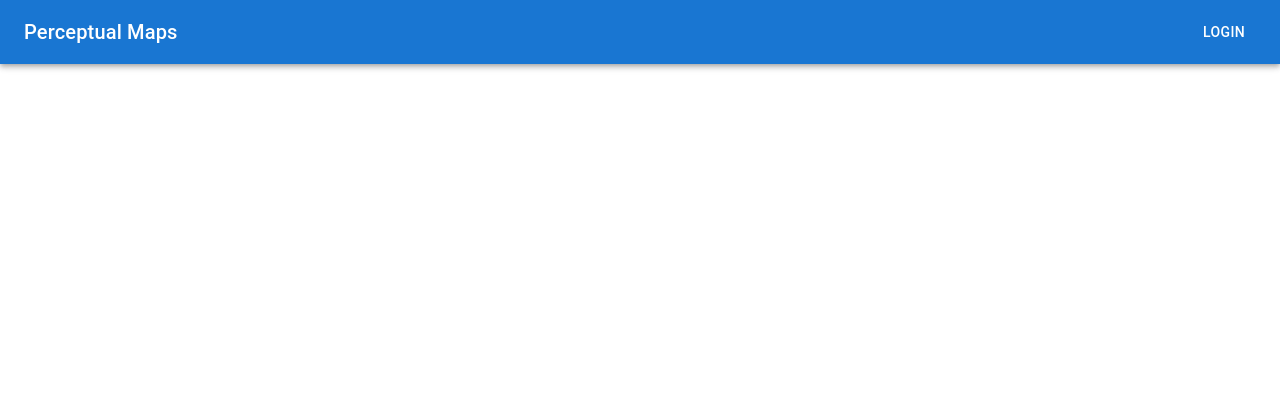
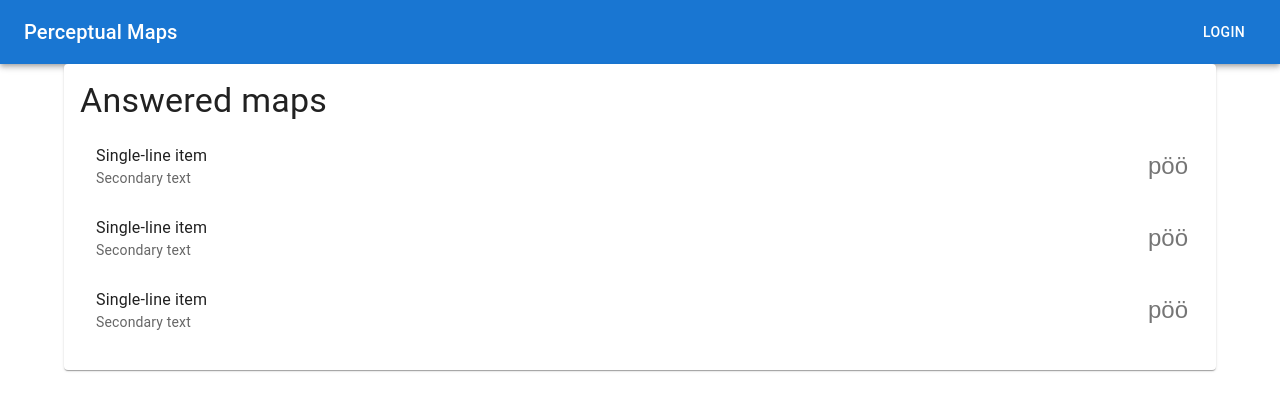
Before and after one commit to akkilp/perceptual-map, a React (Create React App) app in the folder client/: page /home in a window 1280 px wide. Shown: the top 410 px of the page. Built offline with nearby package versions, Linux system fonts and the light colour scheme; no server answers.

Commit message:
initialized home page, lander page and authenticated routes

```diff
--- a/client/src/App.js
+++ b/client/src/App.js
@@ -8,12 +8,16 @@ import AdminSignin from './pages/AdminSignin';
 import Login from './pages/Login';
 import Signin from './pages/Signin';
 import UserPage from './pages/UserPage';
+import Lander from "./pages/Lander";
+import Home from "./pages/Home";
 
 function App() {
   return (
     <div className="App">
       <NavBar/>
       <Routes>
+        <Route path="/home" element={<Home/>}/>
+        <Route path="/lander" element={<Lander/>}/>
         <Route path="/user" element={<UserPage/>}/>
         <Route path="/login" element={<Login/>}/>
         <Route path="/signin" element={<Signin/>}/>
--- /dev/null
+++ b/client/src/pages/Home.jsx
@@ -0,0 +1,40 @@
+import { Typography, Box, Container, Paper, Grid, ListItem, List, IconButton, ListItemText } from "@mui/material";
+
+import {cloneElement} from 'react'
+
+function generate(element) {
+    return [0, 1, 2].map((value) =>
+      cloneElement(element, {
+        key: value,
+      }),
+    );
+  }
+const Home = () => {
+    return(
+        <Container>
+            <Paper sx={{padding:2}}>
+                    <Typography variant="h4">
+                        Answered maps
+                    </Typography>
+                    <List>
+                    {generate(
+                        <ListItem
+                        secondaryAction={
+                            <IconButton edge="end" aria-label="delete">
+                                pöö
+                            </IconButton>
+                        }
+                        >
+                        <ListItemText
+                            primary="Single-line item"
+                            secondary={'Secondary text' }
+                        />
+                        </ListItem>,
+                    )}
+                    </List>
+                </Paper>
+        </Container>
+    )
+}
+
+export default Home
--- /dev/null
+++ b/client/src/pages/Lander.jsx
@@ -0,0 +1,13 @@
+
+import {Container} from '@mui/material'
+
+const Lander = () => {
+    return(
+        <Container>
+            welcome to the landing page
+            here we do perceptual maps
+        </Container>
+    )
+}
+
+export default Lander
```
Also changed, not shown: client/src/components/AuthenticatedRoute.jsx (added).
